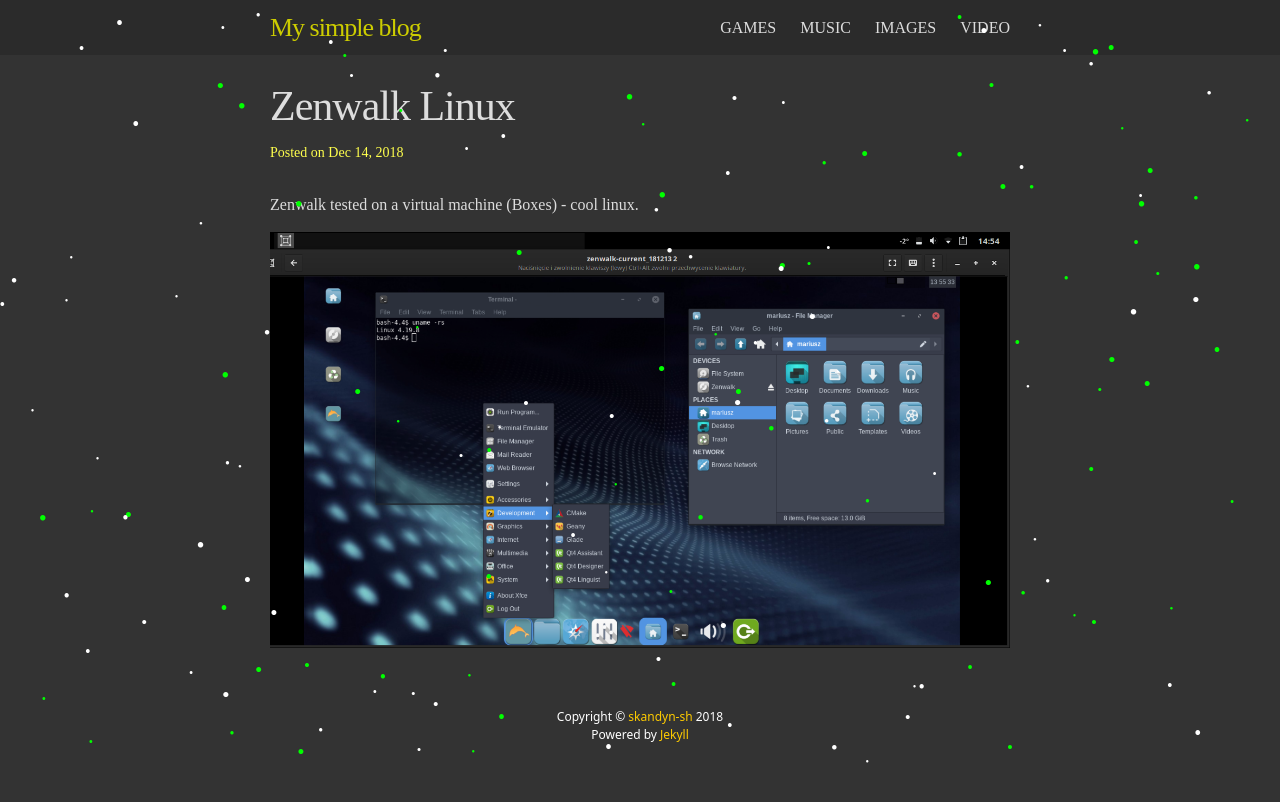
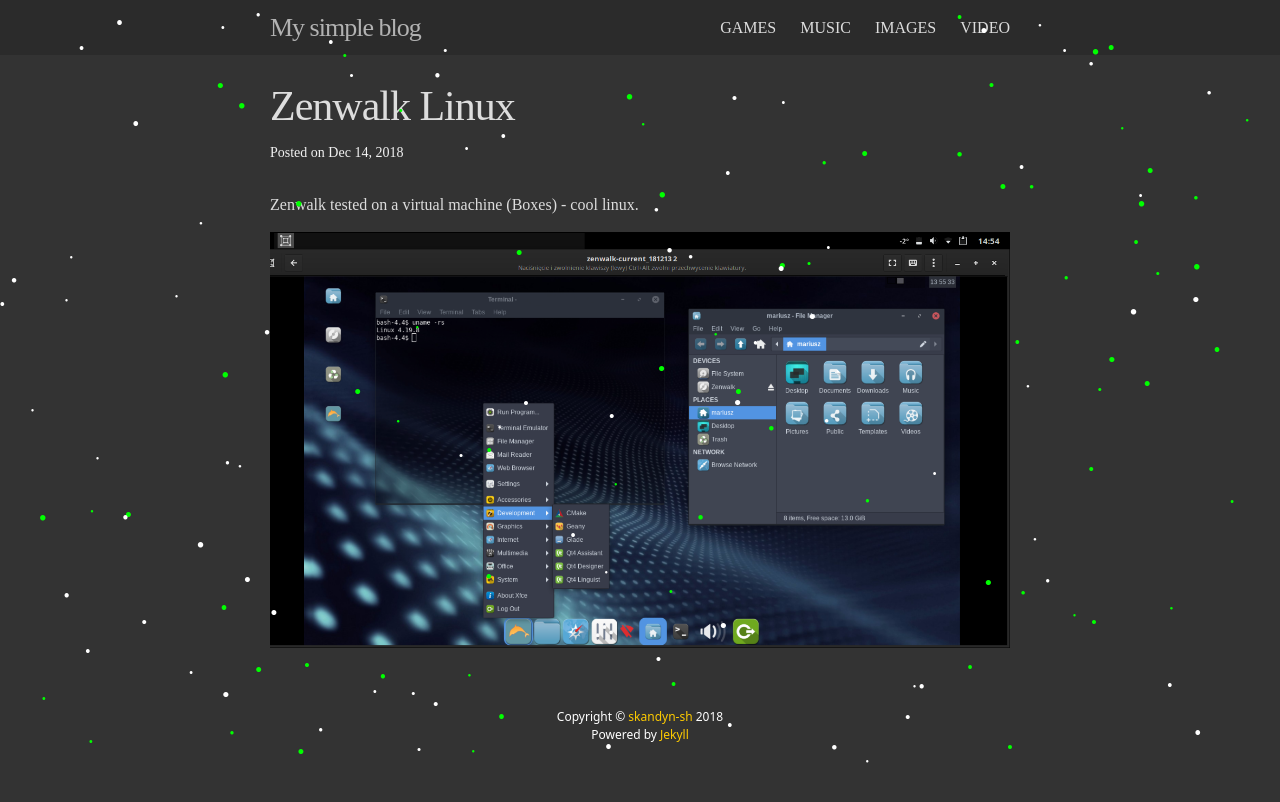
Before and after one commit to skandyn-sh/skandyn-sh.github.io, a Jekyll site: the page built from _posts/2018-12-14-Zenwalk-Linux.markdown, in a window 1280 px wide. Shown: the top 802 px of the page. Built offline with Jekyll 4.4.1, drawn with Linux system fonts in a browser that asks for light colours; nearby versions of some CDN libraries; our own code applies the rules of GitHub Pages for plain Markdown files; library files that are not in the unit come from our copies; comment, search, counter and statistics services are not loaded.

Commit message:
Update main.scss

```diff
--- a/css/main.scss
+++ b/css/main.scss
@@ -17,7 +17,7 @@
 $background-color: #333333;
 $brand-color:      #ffcc00;
 
-$grey-color:       #ffff4d;
+$grey-color:       #f2f2f2;
 $grey-color-light: lighten($grey-color, 40%);
 $grey-color-dark:  darken($grey-color, 25%);
 
```
